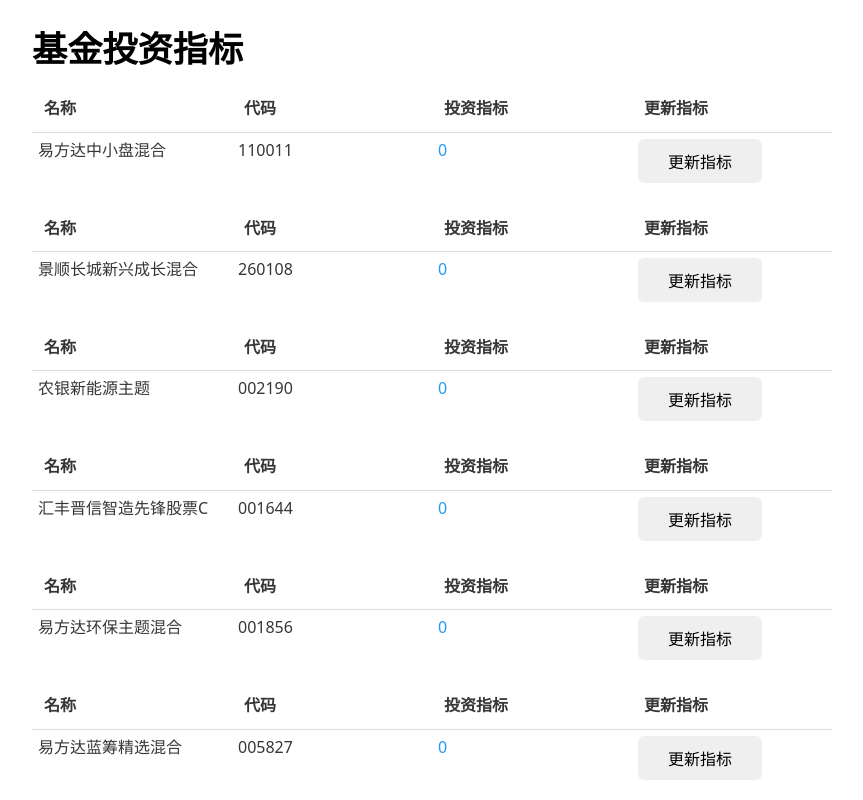
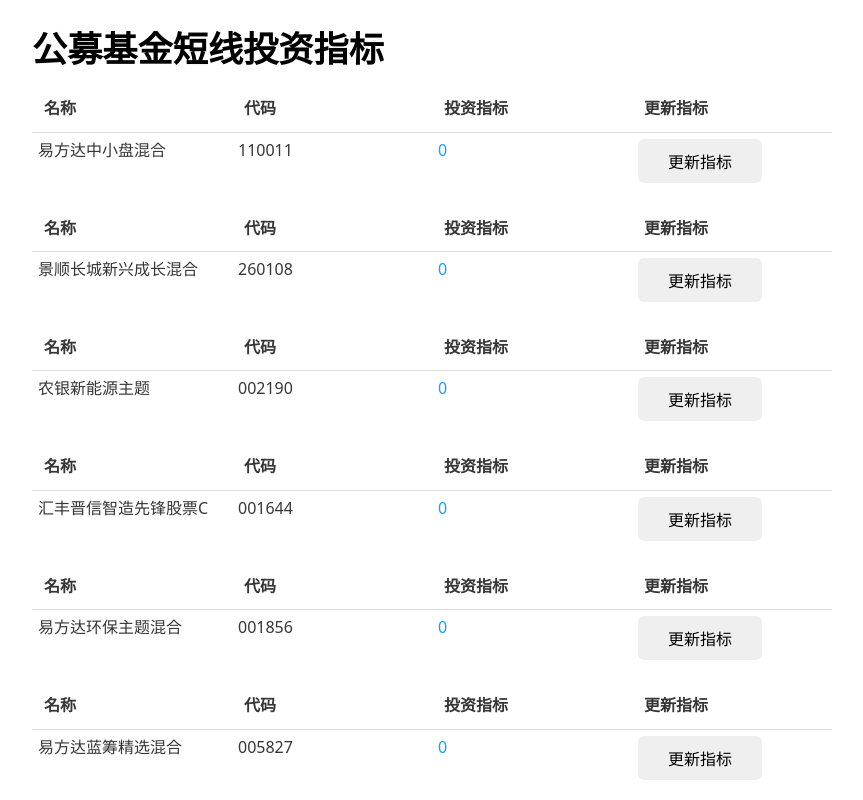
Before and after one commit to jerryshell/fund-web, a React (Create React App) app: page / in a window 1280 px wide. Shown: the top 800 px of the page, without its empty margins (208-1071 px from the left). Built offline with nearby package versions, Linux system fonts and the light colour scheme; no server answers.

Commit message:
chore: 修改文字

```diff
--- a/public/index.html
+++ b/public/index.html
@@ -39,7 +39,7 @@
     work correctly both with client-side routing and a non-root public URL.
     Learn how to configure a non-root public URL by running `npm run build`.
   -->
-  <title>基金投资指标</title>
+  <title>公募基金短线投资指标</title>
 </head>
 <body>
 <noscript>You need to enable JavaScript to run this app.</noscript>
--- a/src/App.js
+++ b/src/App.js
@@ -92,7 +92,7 @@
 
   return (
     <div className="App">
-      <h1>基金投资指标</h1>
+      <h1>公募基金短线投资指标</h1>
       {
         fundList.map(fund => (
           <Fund
```
Also changed, not shown: 1 other file (tests, documents, lock files or other folders).
